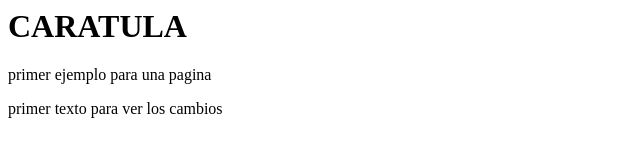
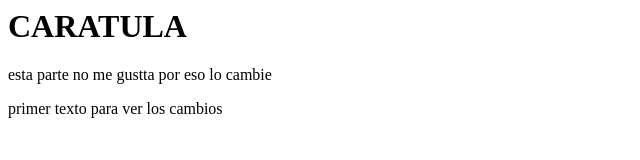
Before and after one commit to waly777/prueba_git, a plain HTML site: page index.html in a window 1280 px wide. Shown: the full height of the page, 0-640 px from the left. Drawn offline with Linux system fonts and the light colour scheme.

Commit message:
4to commit - agregue y quite informacion a la pagina web

```diff
--- a/index.html
+++ b/index.html
@@ -6,7 +6,7 @@
 
     <body>
         <h1>CARATULA</h1>
-        <p>primer ejemplo para una pagina</p>
+        <p>esta parte no me gustta por eso lo cambie</p>
         <p>primer texto para ver los cambios</p>
         <!--<p><img src="imagenes/miniuns.jpg" width="25%"/></p> -->
     </body>
```
